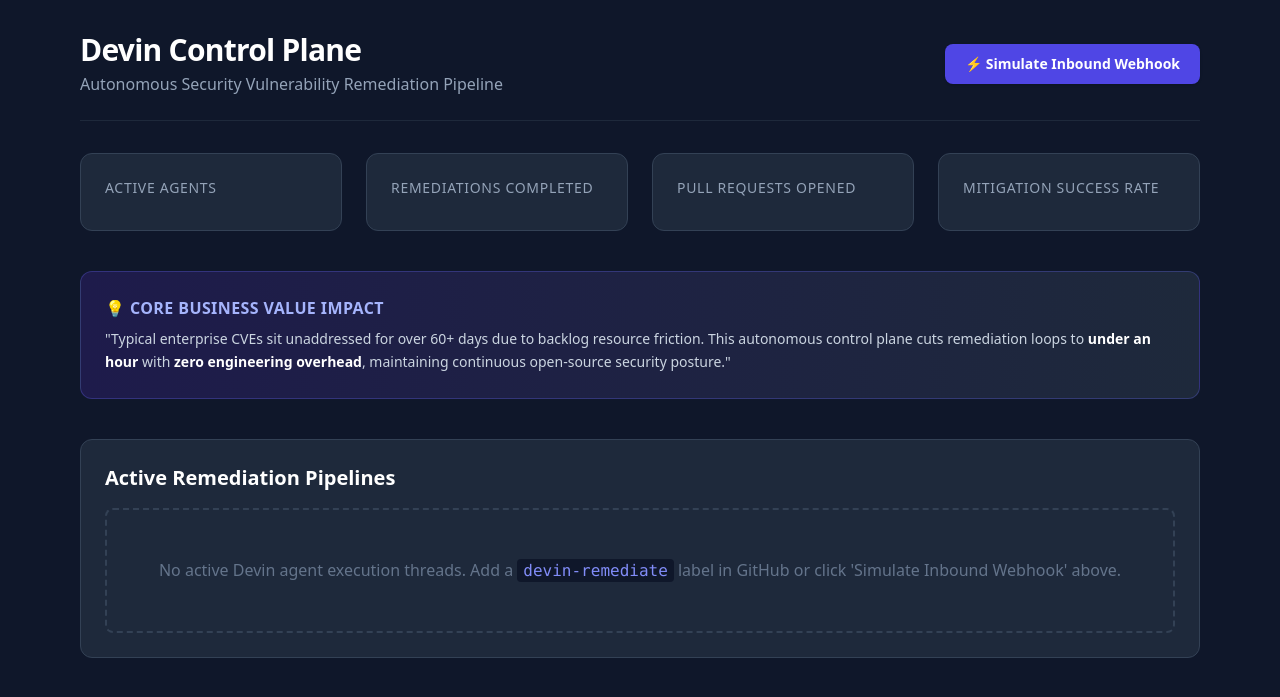
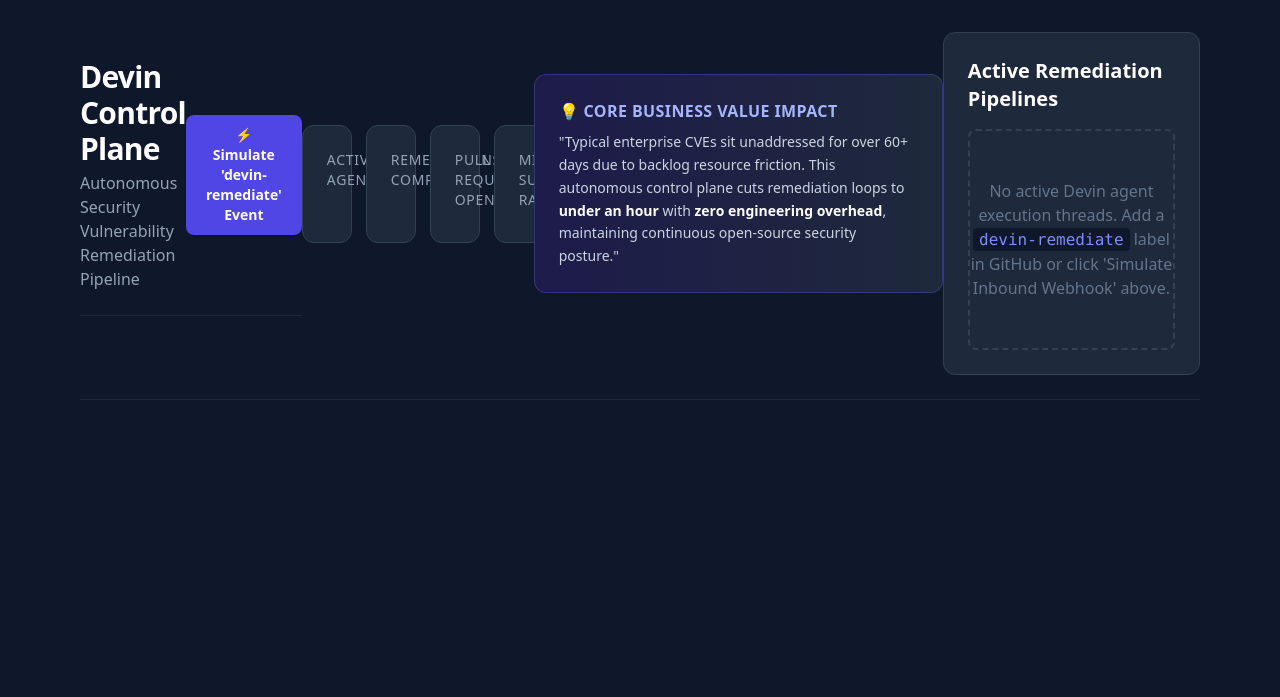
Before and after one commit to utamhank1/demo_issue_control_plane, a Flask app: page / in a window 1280 px wide. Shown: the top 697 px of the page. Run offline with Flask 3, Linux system fonts and the light colour scheme; data that the repository does not hold is empty; some libraries are stand-ins or nearby versions.

Commit message:
Changed UI to say devin-remediate event

```diff
--- a/dashboard/templates/index.html
+++ b/dashboard/templates/index.html
@@ -22,13 +22,14 @@
 <body class="bg-slate-900 text-slate-100 min-h-screen font-sans">
     <div class="max-w-6xl mx-auto px-4 py-8">
         <div class="flex justify-between items-center border-b border-slate-800 pb-6 mb-8">
+            <div class="flex justify-between items-center border-b border-slate-800 pb-6 mb-8">
                 <div>
                     <h1 class="text-3xl font-bold text-white tracking-tight">Devin Control Plane</h1>
                     <p class="text-slate-400 mt-1">Autonomous Security Vulnerability Remediation Pipeline</p>
                 </div>
                 <button onclick="triggerSimulation()"
                     class="bg-indigo-600 hover:bg-indigo-500 text-white font-semibold px-5 py-2.5 rounded-lg shadow transition-all text-sm">
-                ⚡ Simulate Inbound Webhook
+                    ⚡ Simulate 'devin-remediate' Event
                 </button>
             </div>
 
@@ -52,11 +53,13 @@
             </div>
 
             <div class="bg-gradient-to-r from-indigo-950 to-slate-800 p-6 rounded-xl border border-indigo-500/30 mb-10">
-            <h3 class="text-md font-semibold text-indigo-300 uppercase tracking-wide">💡 Core Business Value Impact</h3>
+                <h3 class="text-md font-semibold text-indigo-300 uppercase tracking-wide">💡 Core Business Value Impact
+                </h3>
                 <p class="text-slate-300 mt-2 text-sm leading-relaxed">
                     "Typical enterprise CVEs sit unaddressed for over 60+ days due to backlog resource friction. This
                     autonomous control plane cuts remediation loops to <strong class="text-white">under an hour</strong>
-                with <strong class="text-white">zero engineering overhead</strong>, maintaining continuous open-source
+                    with <strong class="text-white">zero engineering overhead</strong>, maintaining continuous
+                    open-source
                     security posture."
                 </p>
             </div>
@@ -66,7 +69,8 @@
                 {% if not state.sessions %}
                 <div class="text-center py-12 text-slate-500 border-2 border-dashed border-slate-700 rounded-lg">
                     No active Devin agent execution threads. Add a <code
-                    class="bg-slate-900 px-1.5 py-0.5 rounded text-indigo-400">devin-remediate</code> label in GitHub or
+                        class="bg-slate-900 px-1.5 py-0.5 rounded text-indigo-400">devin-remediate</code> label in
+                    GitHub or
                     click 'Simulate Inbound Webhook' above.
                 </div>
                 {% else %}
```
Lines whose indentation alone changed are shown as unchanged.
